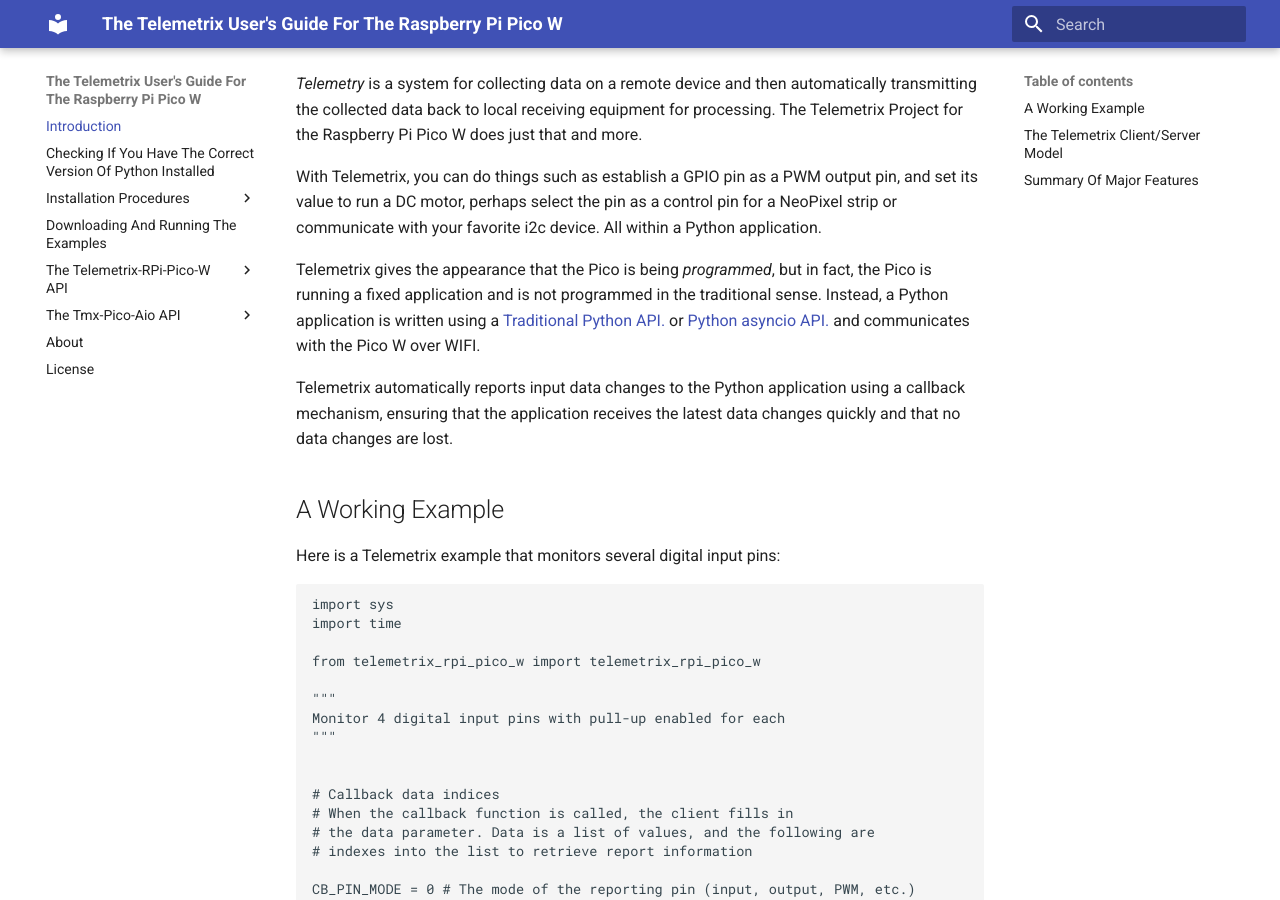
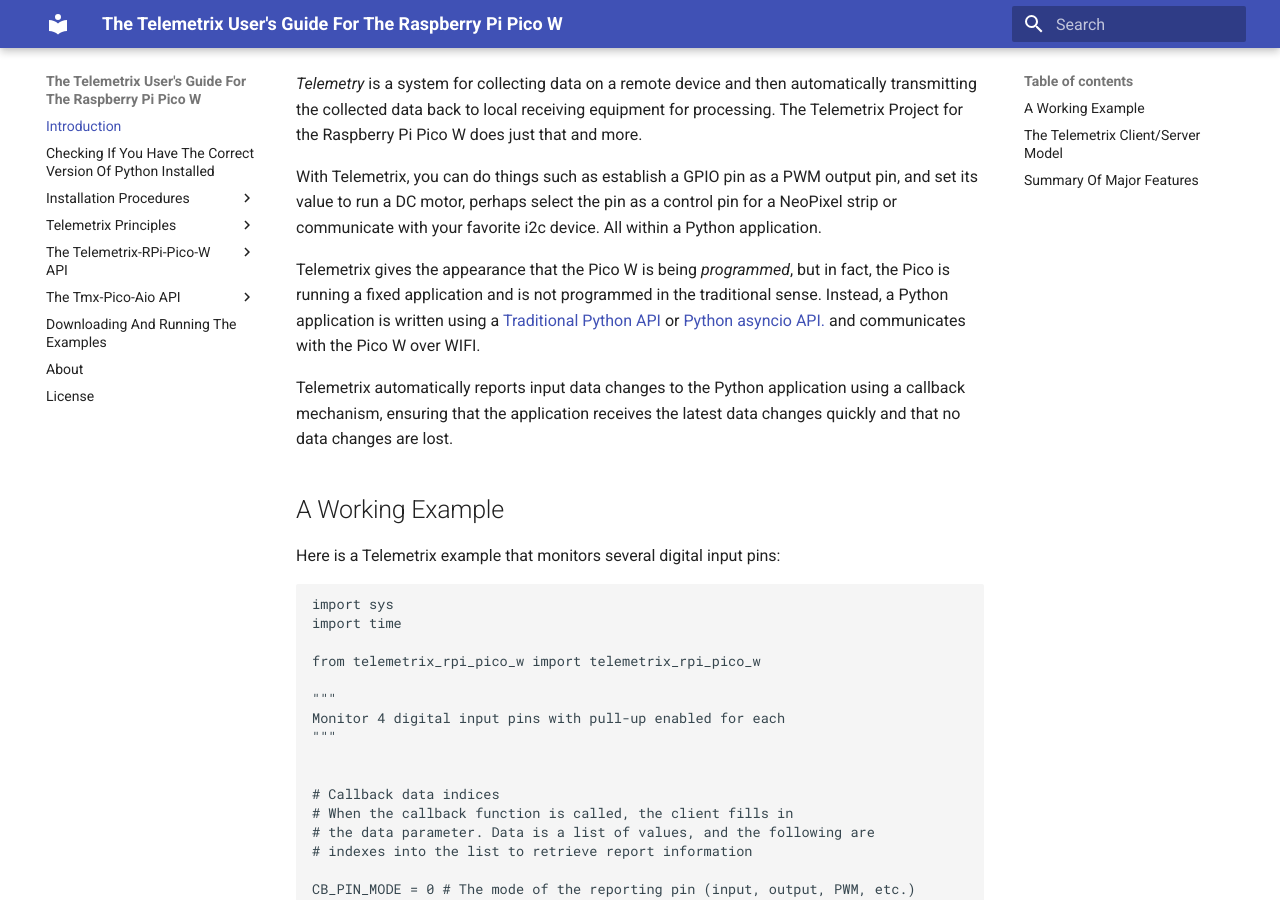
Before and after one commit to MrYsLab/telemetrix-rpi-pico-w, an MkDocs documentation site: the page built from docs/index.md, in a window 1280 px wide and 900 px high, scrolled down 579 px. Built offline with MkDocs 1.6.1 and Material for MkDocs 9.7.7, drawn with Linux system fonts in a browser that asks for light colours.

```diff
--- a/docs/index.md
+++ b/docs/index.md
@@ -17,10 +17,10 @@ set its value to run a DC motor, perhaps select the pin as a control
 pin for a NeoPixel strip or communicate with your favorite i2c device.
 All within a Python application.
 
-Telemetrix gives the appearance that the Pico is being _programmed_, but in fact, the
+Telemetrix gives the appearance that the Pico W is being _programmed_, but in fact, the
 Pico is running a fixed application and is not programmed in the
 traditional sense. Instead, a Python application is written using a
-[Traditional Python API.](https://htmlpreview.github.io/?https://github.com/MrYsLab/telemetrix-rpi-pico-w/blob/master/html/telemetrix_rpi_pico_w/index.html)
+[Traditional Python API](https://htmlpreview.github.io/?https://github.com/MrYsLab/telemetrix-rpi-pico-w/blob/master/html/telemetrix_rpi_pico_w/index.html)
 or [Python asyncio API.](https://htmlpreview.github.io/?https://github.com/MrYsLab/telemetrix-rpi-pico-w/blob/master/html/telemetrix_rpi_pico_w_aio/index.html)
 and communicates with the Pico W over WIFI.
 
--- a/mkdocs.yml
+++ b/mkdocs.yml
@@ -5,9 +5,10 @@ nav:
     - Installation Procedures:
         - Installing And Upgrading The Client API On Your PC: install_telemetrix.md
         - Installing And Upgrading The Pico Server Application: install_pico_server.md
-    - Downloading And Running The Examples: examples.md
+    - Telemetrix Principles:
+        - Pin Modes: about_the_apis.md
+        - Callbacks: callbacks.md
     - The Telemetrix-RPi-Pico-W API:
-        - Design Notes: about_the_apis.md
         - Importing The Package And Instantiating The Library: importing.md
         - Analog Input Methods: analog_input.md
         - Digital Input Methods: digital_input.md
@@ -23,7 +24,6 @@ nav:
         - Shutting Down: management.md
         - Diagnostic Aids: debug.md
     - The Tmx-Pico-Aio API:
-          - Design Notes: about_the_apis2.md
           - Importing The Package And Instantiating The Library: importing2.md
           - Analog Input Methods: analog_input2.md
           - Digital Input Methods: digital_input2.md
@@ -37,6 +37,7 @@ nav:
           - SPI Methods: spi2.md
           - Shutting Down: management2.md
           - Diagnostic Aids: debug2.md
+    - Downloading And Running The Examples: examples.md
     - About: about.md
     - License: license.md
 # theme: windmill
```
Also changed, not shown: docs/install_pico_server.md (+2 -1 lines), docs/images/pinout.png (deleted).
